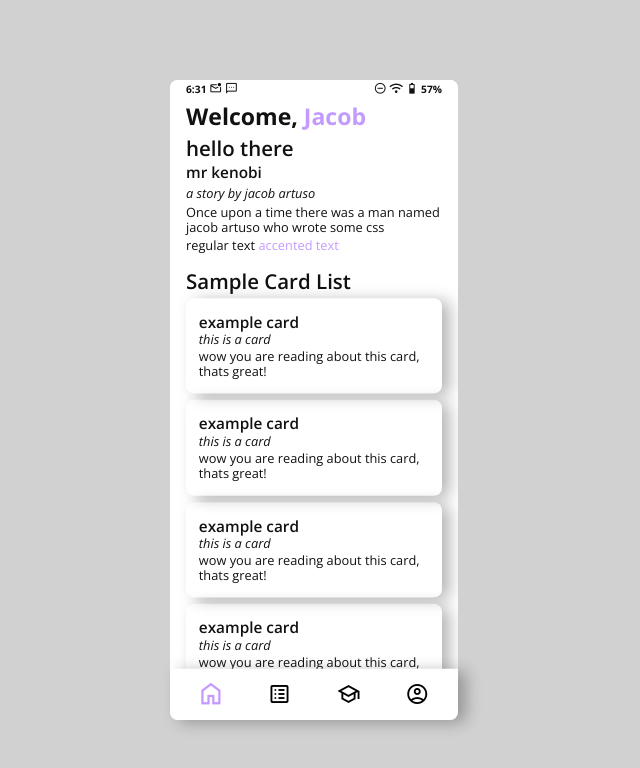
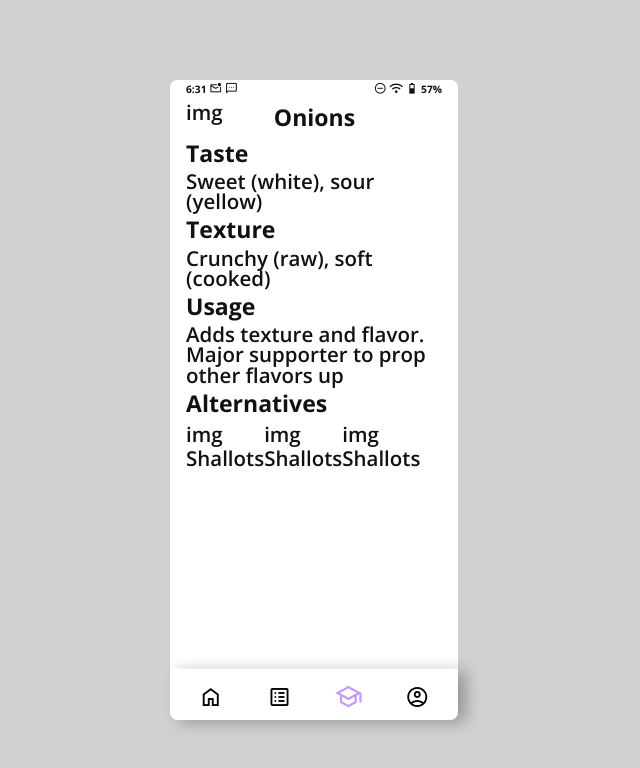
Before and after one commit to Hahkobeh/cooking-instructor, a React (Vite) app: page /learn/LearnIngredient in a window 1280 px wide. Before the commit this address led to /. Shown: the top 768 px of the page, without its empty margins (326-966 px from the left). Built offline with nearby package versions, Linux system fonts and the light colour scheme.

Commit message:
Added learn sub-menus, added preliminary information

```diff
--- a/src/pages/learn/Learn.jsx
+++ b/src/pages/learn/Learn.jsx
@@ -4,7 +4,6 @@ import styles from './learn.module.scss';
 //import Card from "@/components/card/Card";
 //import NavBar from "@/components/nav-bar/NavBar";
 
-//TODO: Make cards clickable to go to either a technique or ingredients screen
 //TODO: Make design for technique/ingredients screen
 //TODO: Find good way to add icon image in cards, even when text is long
 
@@ -17,25 +16,25 @@ const Learn = () => {
 			</div>
 			<ul>
 				<li>
-					<Link to={'./home/Home'} style={{textDecoration: 'none'}}>
+					<Link to={'/learn/LearnTechnique'} style={{textDecoration: 'none'}}>
+						<div className={styles.card}>
+							<h3>Sous Vide</h3>
+							<h4>This one links to LearnTechnique</h4>
+						</div>
+					</Link>
+					<Link to={'/learn/LearnTechnique'} style={{textDecoration: 'none'}}>
+						<div className={styles.card}>
+							<h3>Cutting</h3>
+							<h4>Chop chop, but not your fingers...</h4>
+						</div>
+					</Link>
+					<Link to={'/learn/LearnTechnique'} style={{textDecoration: 'none'}}>
 						<div className={styles.card}>
 							<h3>Sous Vide</h3>
 							<h4>Cook food to perfection - using water</h4>
 						</div>
 					</Link>
-					<Link to={'./home/Home'} style={{textDecoration: 'none'}}>
-						<div className={styles.card}>
-							<h3>Cutting</h3>
-							<h4>Chop chop, but not your fingers...</h4>
-						</div>
-					</Link>
-					<Link to={'./home/Home'} style={{textDecoration: 'none'}}>
-						<div className={styles.card}>
-							<h3>Sous Vide</h3>
-							<h4>Cook food to perfection - using water</h4>
-						</div>
-					</Link>
-					<Link to={'./home/Home'} style={{textDecoration: 'none'}}>
+					<Link to={'/learn/LearnTechnique'} style={{textDecoration: 'none'}}>
 						<div className={styles.card}>
 							<h3>Cutting</h3>
 							<h4>Chop chop, but not your fingers...</h4>
@@ -49,25 +48,25 @@ const Learn = () => {
 				</div>
 				<ul>
 					<li>
-						<Link to={'./home/Home'} style={{textDecoration: 'none'}}>
+						<Link to={'/learn/LearnIngredient'} style={{textDecoration: 'none'}}>
+							<div className={styles.card}>
+								<h3>Onions</h3>
+								<h4>This one links to LearnIngredient</h4>
+							</div>
+						</Link>
+						<Link to={'/learn/LearnIngredient'} style={{textDecoration: 'none'}}>
+							<div className={styles.card}>
+								<h3>Tomatoes</h3>
+								<h4>Master the fruitgetable</h4>
+							</div>
+						</Link>
+						<Link to={'/learn/LearnIngredient'} style={{textDecoration: 'none'}}>
 							<div className={styles.card}>
 								<h3>Onions</h3>
 								<h4>Chefs May Cry</h4>
 							</div>
 						</Link>
-						<Link to={'./home/Home'} style={{textDecoration: 'none'}}>
-							<div className={styles.card}>
-								<h3>Tomatoes</h3>
-								<h4>Master the fruitgetable</h4>
-							</div>
-						</Link>
-						<Link to={'./home/Home'} style={{textDecoration: 'none'}}>
-							<div className={styles.card}>
-								<h3>Onions</h3>
-								<h4>Chefs May Cry</h4>
-							</div>
-						</Link>
-						<Link to={'./home/Home'} style={{textDecoration: 'none'}}>
+						<Link to={'/learn/LearnIngredient'} style={{textDecoration: 'none'}}>
 							<div className={styles.card}>
 								<h3>Tomatoes</h3>
 								<h4>Master the fruitgetable</h4>
--- /dev/null
+++ b/src/pages/learn/LearnIngredient.jsx
@@ -0,0 +1,43 @@
+import './learnsub.module.scss';
+
+const LearnIngredient = () => {
+	return (
+		<div>
+            <div style={{display: "flex"}}>
+                <h2 style={{borderWidth: 20,borderColor: 'black'}}>img</h2>
+                <h1 style={{marginLeft: '20%'}}>Onions</h1>
+            </div>
+			<div>
+				<h1>Taste</h1>
+				<h2>Sweet (white), sour (yellow)</h2>
+			</div>
+			<div>
+				<h1>Texture</h1>
+				<h2>Crunchy (raw), soft (cooked)</h2>
+			</div>
+            <div>
+                <h1>Usage</h1>
+                <h2>Adds texture and flavor. Major supporter to prop other flavors up</h2>
+            </div>
+			<div>
+				<h1>Alternatives</h1>
+				<div style={{display: 'flex'}}>
+					<div>
+						<h2>img</h2>
+						<h2>Shallots</h2>
+					</div>
+					<div style={{}}>
+						<h2>img</h2>
+						<h2>Shallots</h2>
+					</div>
+					<div>
+						<h2>img</h2>
+						<h2>Shallots</h2>
+					</div>
+				</div>
+			</div>
+		</div>
+	);
+};
+
+export default LearnIngredient;
--- /dev/null
+++ b/src/pages/learn/LearnTechnique.jsx
@@ -0,0 +1,43 @@
+import styles from './learnsub.module.scss';
+
+const LearnTechnique = () => {
+	return (
+		<div>
+            <div style={{display: "flex"}}>
+                <h2 style={{borderWidth: 20,borderColor: 'black'}}>img</h2>
+                <h1 style={{marginLeft: '20%'}}>Cutting</h1>
+            </div>
+            <div style={{marginTop:"10%"}}>
+                <h1>Difficulty</h1>
+                <h2>Easy</h2>
+            </div>
+            <div>
+                <h1>Tools</h1>
+                <ul className={styles.a}>
+                    <li>
+                        Knife
+                    </li>
+                    <li>
+                        Cutting board
+                    </li>
+                </ul>
+            </div>
+            <div>
+                <h1>Steps</h1>
+                <ol className={styles.a}>
+                    <li>
+                        Use a claw grip to hold on to the item you want to cut
+                    </li>
+                    <li>
+                        With your dominant hand, keep the knife next to your knuckles
+                    </li>
+                    <li>
+                        Move the knife down, lift up when finished cutting
+                    </li>
+                </ol>
+            </div>
+		</div>
+	);
+};
+
+export default LearnTechnique;
--- /dev/null
+++ b/src/pages/learn/learnsub.module.scss
@@ -0,0 +1,31 @@
+@use '../../styles/variables.scss';
+
+div
+{
+    margin-top: 8px;
+    margin-bottom: 8px;
+}
+
+ ul.a
+ {
+    list-style-type: disc;
+    margin-left: 20px;
+ }
+
+ ol.a
+ {
+    list-style-type: decimal;
+    margin-left: 20px;
+ }
+
+ :global(ul li)
+ {
+    font-size: 26px;
+    margin-top: 8px;
+ }
+
+ :global(ol li)
+ {
+    font-size: 26px;
+    margin-top: 8px;
+ }
--- a/src/pages/routeData.jsx
+++ b/src/pages/routeData.jsx
@@ -2,6 +2,8 @@ import { Navigate } from 'react-router-dom';
 import Account from './account/Account';
 import Home from './home/Home';
 import Learn from './learn/Learn';
+import LearnTechnique from './learn/LearnTechnique';
+import LearnIngredient from './learn/LearnIngredient';
 import Recipe from './recipe/Recipe';
 import ShoppingList from './shopping-list/ShoppingList';
 
@@ -23,6 +25,16 @@ export const routerData = [
 		element: <Learn />,
 		title: 'Learn',
 		icon: 'school',
+	},
+	{
+		path: '/learn/LearnTechnique',
+		element: <LearnTechnique />,
+		title: 'LearnTechnique',
+	},
+	{
+		path: '/learn/LearnIngredient',
+		element: <LearnIngredient />,
+		title: 'LearnIngredient',
 	},
 	{
 		path: '/account',
```
